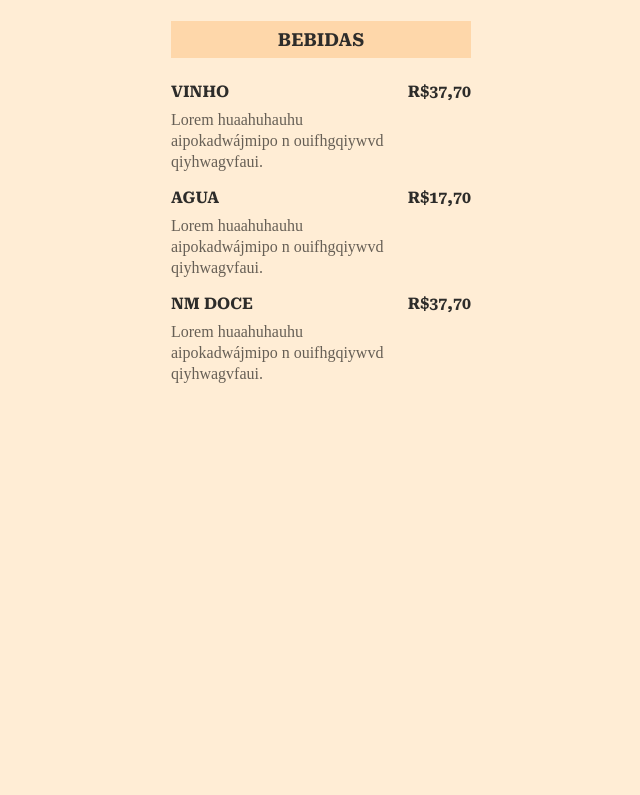
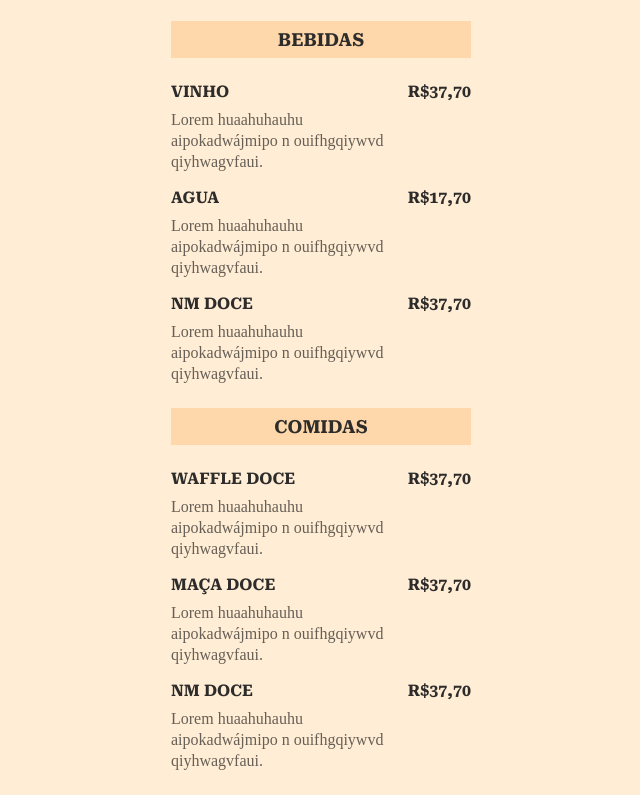
Before and after one commit to Aron-Piro/maratona-explorer, a plain HTML site: page index.html in a window 1280 px wide. Shown: the part 483-1278 px from the top of the page, without its empty margins (319-959 px from the left). Before the commit the page ends 891 px from the top, so only its background shows below. Drawn offline with Linux system fonts and the light colour scheme.

Commit message:
atualizado secao comidas

```diff
--- a/index.html
+++ b/index.html
@@ -112,8 +112,54 @@
         </li>
 
       </ul>
+
     </section>
 
+    <section>
+      <h2>Comidas</h2>
+
+      <ul>
+        <li>
+          <div class="details">
+            <h3>Waffle Doce</h3>
+            <p class="description">Lorem huaahuhauhu aipokadwájmipo n ouifhgqiywvd qiyhwagvfaui.
+            </p>
+          </div>
+
+          <strong class="price">
+            R$37,70
+          </strong>
+
+        </li>
+
+         <li>
+          <div class="details">
+            <h3>Maça Doce</h3>
+            <p class="description">Lorem huaahuhauhu aipokadwájmipo n ouifhgqiywvd qiyhwagvfaui.
+            </p>
+          </div>
+
+          <strong class="price">
+            R$37,70
+          </strong>
+
+        </li>
+
+         <li>
+          <div class="details">
+            <h3>NM Doce</h3>
+            <p class="description">Lorem huaahuhauhu aipokadwájmipo n ouifhgqiywvd qiyhwagvfaui.
+            </p>
+          </div>
+
+          <strong class="price">
+            R$37,70
+          </strong>
+
+        </li>
+
+      </ul>
+    </section>
 
   </body>
 </html>
```
